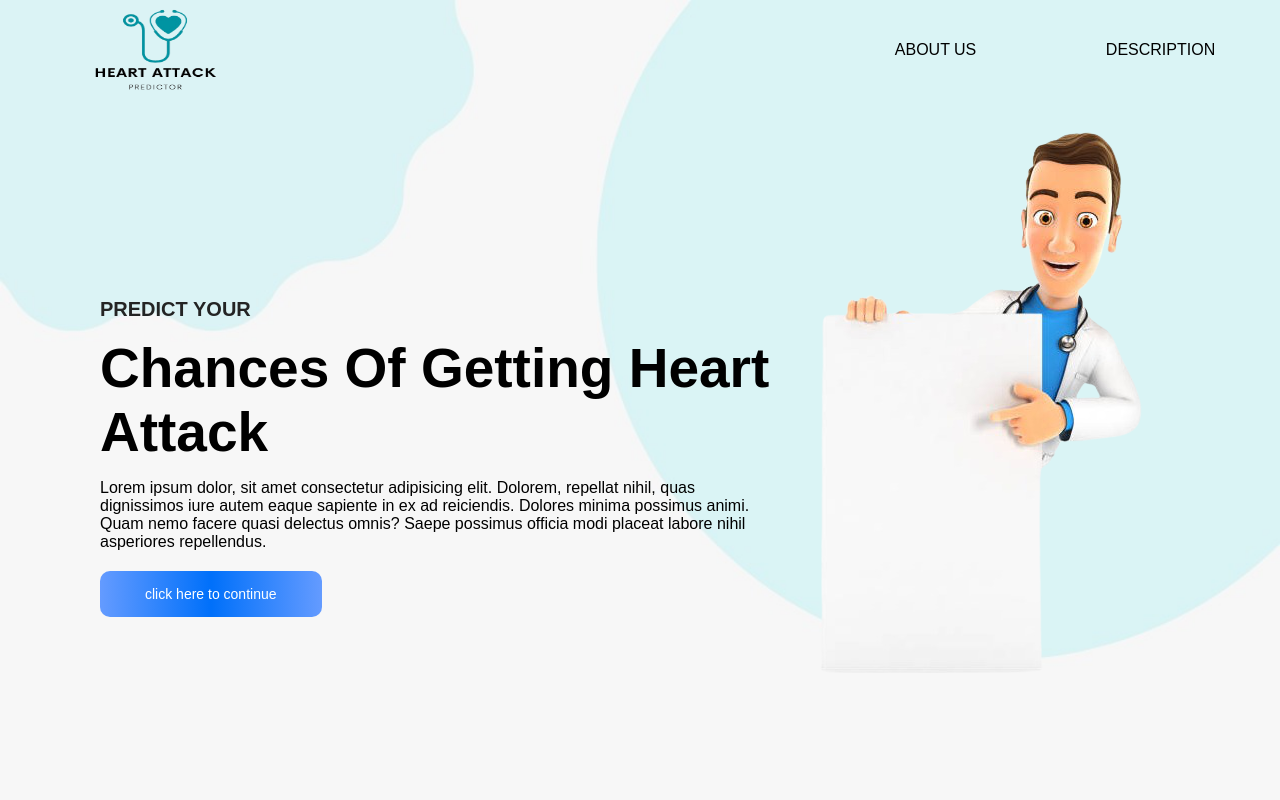
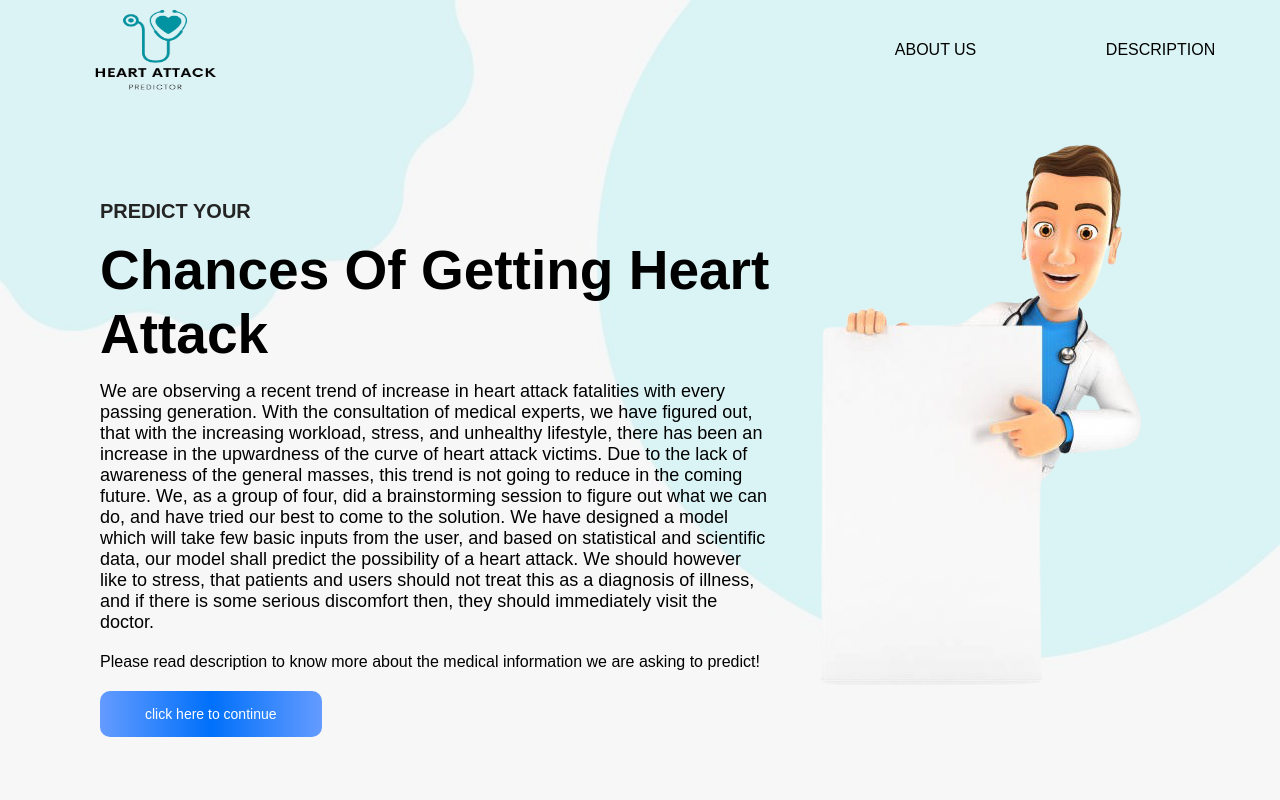
Before and after one commit to AniruddhA-Omni/Heart-atk-website, a Flask app: page / in a window 1280 px wide. Run offline with Flask 2, Linux system fonts and the light colour scheme; parts of the project's set-up code (start-up, migrations or seed data) failed here and were passed over.

Commit message:
homepage completed

```diff
--- a/templates/homepage.html
+++ b/templates/homepage.html
@@ -104,7 +104,8 @@ main .p1{
         <section class="p1">
             <h2>PREDICT YOUR </h2>
             <h1>Chances of getting Heart attack</h1>
-            <p>Lorem ipsum dolor, sit amet consectetur adipisicing elit. Dolorem, repellat nihil, quas dignissimos iure autem eaque sapiente in ex ad reiciendis. Dolores minima possimus animi. Quam nemo facere quasi delectus omnis? Saepe possimus officia modi placeat labore nihil asperiores repellendus.</p>
+            <p style="font-size: large;">We are observing a recent trend of increase in heart attack fatalities with every passing generation. With the consultation of medical experts, we have figured out, that with the increasing workload, stress, and unhealthy lifestyle, there has been an increase in the upwardness of the curve of heart attack victims. Due to the lack of awareness of the general masses, this trend is not going to reduce in the coming future. We, as a group of four, did a brainstorming session to figure out what we can do, and have tried our best to come to the solution. We have designed a model which will take few basic inputs from the user, and based on statistical and scientific data, our model shall predict the possibility of a heart attack. We should however like to stress, that patients and users should not treat this as a diagnosis of illness, and if there is some serious discomfort then, they should immediately visit the doctor.</p>
+            <p>Please read description to know more about the medical information we are asking to predict!</p>
 
            <a href="/templates/home.html"><button>click here to continue</button></a>
         </section>
```
